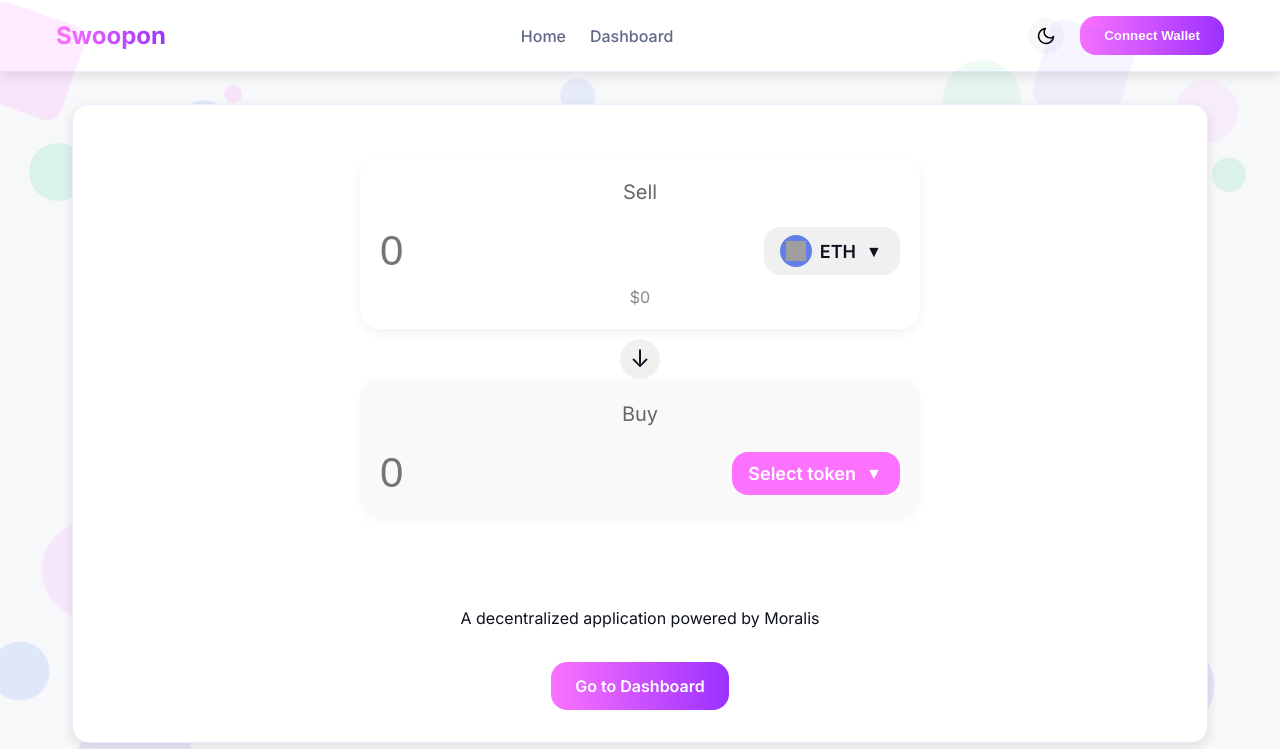
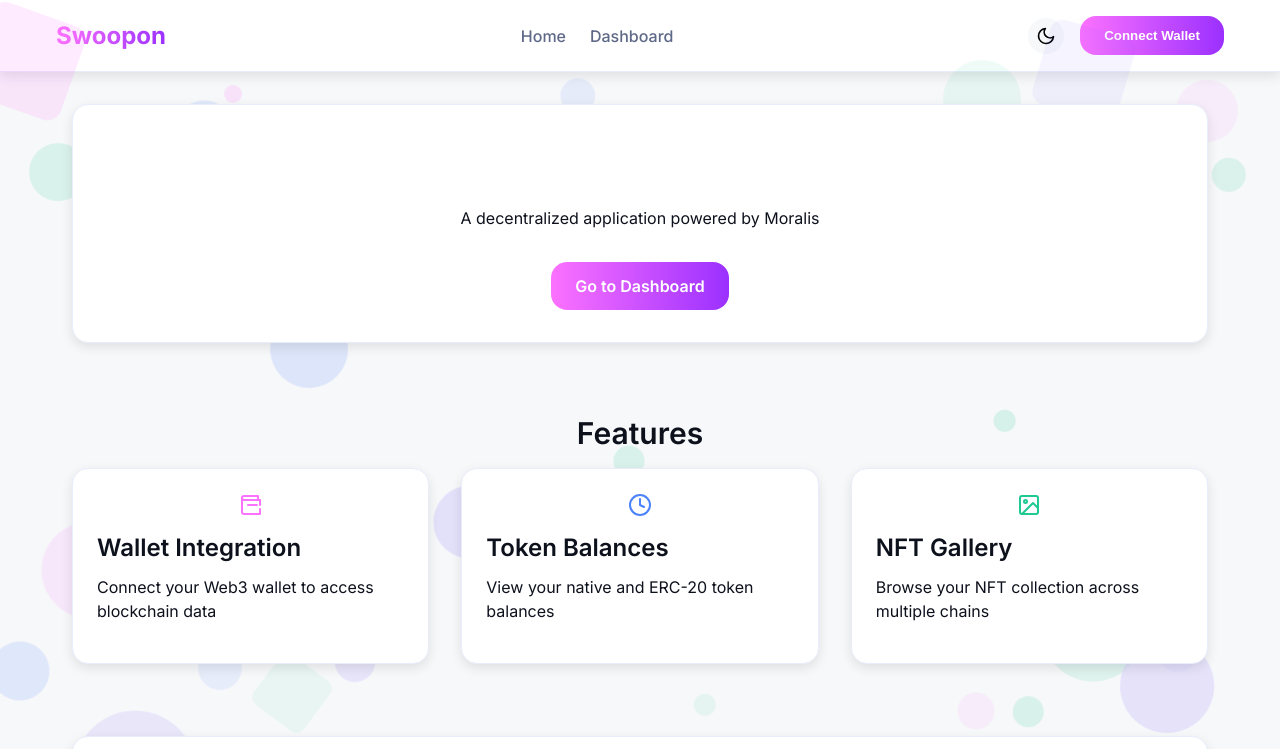
Before and after one commit to nolanmak/swoopon, a React (Vite) app: page / in a window 1280 px wide. Shown: the top 749 px of the page. Built offline with nearby package versions, Linux system fonts and the light colour scheme; grey boxes are pictures that could not be loaded; the HTML template or start-up script is replaced by a standard one.

Commit message:
remove swap from home

```diff
--- a/src/pages/Home.jsx
+++ b/src/pages/Home.jsx
@@ -1,7 +1,6 @@
 import { Link } from 'react-router-dom';
 import { useEffect, useState } from 'react';
 import './Home.css';
-import Swap from '../components/Swap';
 
 const Home = () => {
   const [isDarkMode, setIsDarkMode] = useState(false);
@@ -34,8 +33,6 @@ const Home = () => {
     <div className="home-page container py-12">
       {/* Hero Section */}
       <div className="card text-center p-8 my-8">
-        {/* Add Swap component here */}
-        <Swap />
 
         <h1 className="bg-clip-text text-transparent bg-uniswap-gradient mb-6">Welcome to Swoopon</h1>
         <p className="text-uniswap-light-text-secondary dark:text-uniswap-dark-text-secondary text-xl mb-8">
```
